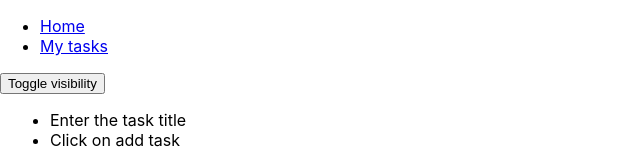
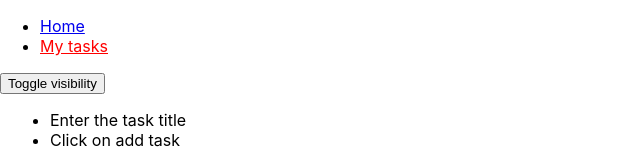
Before and after one commit to yosrReact/formation_react_2022, a React (Create React App) app: page /teachers/tasks in a window 1280 px wide. Shown: the top 160 px of the page, without its empty margins (0-640 px from the left). Built offline with nearby package versions, Linux system fonts and the light colour scheme.

Commit message:
fix menu

```diff
--- a/src/components/menu/Menu.js
+++ b/src/components/menu/Menu.js
@@ -17,7 +17,7 @@ function Menu() {
       </li>
       <li>
         <NavLink
-          to="/tasks"
+          to="/teachers/tasks"
           style={({ isActive }) => (isActive ? customStyle : undefined)}
         >
           My tasks
```
